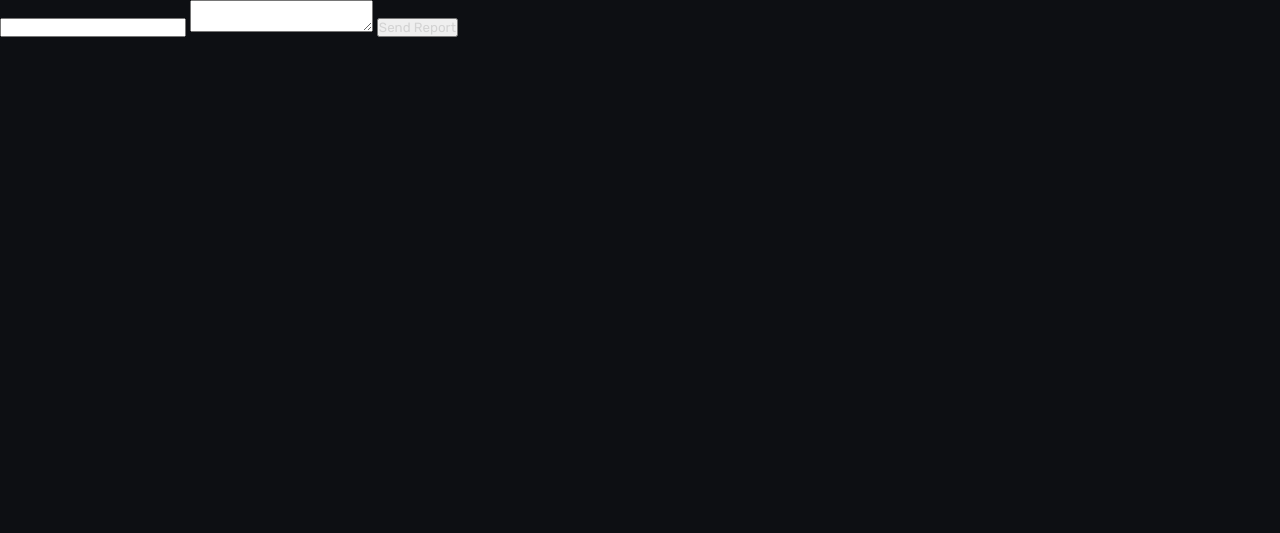
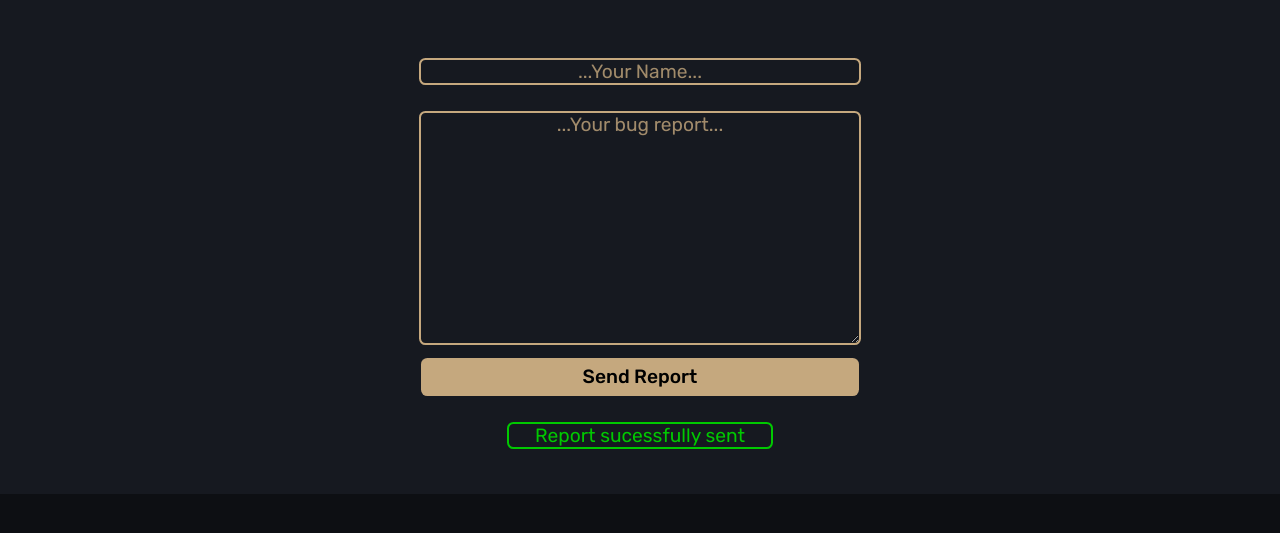
Before and after one commit to vikthyr/youtubeThumbnailGetter, a PHP site: page /views/report.html in a window 1280 px wide. Shown: the part 42-575 px from the top of the page. Run offline with PHP 8.4, Linux system fonts and the light colour scheme; some libraries are stand-ins or nearby versions.

Commit message:
Report Page

```diff
--- a/styles/style.css
+++ b/styles/style.css
@@ -55,7 +55,6 @@ body{
     display: flex;
     font-size: 1.5vw;
     border-bottom: 0.1vw solid var(--lightColor);
-
 }
 
 .header-nav a{
@@ -134,6 +133,8 @@ form{
     display: table;
     width: 100%;
     height: 100%;
+    padding-top: 2vw;
+    padding-bottom: 2vw;
 }
 
 .w33{
@@ -252,3 +253,26 @@ footer{
     background-color: transparent;
     vertical-align: middle;
 }
+
+.report-input{
+    width: 50%;
+    border: var(--borderSize) solid var(--lightColor);
+    border-radius: var(--borderRadiusSize);
+    vertical-align: middle;
+    outline: none;
+    font-size: 1.5vw;
+    text-align: center;
+    background-color: transparent;
+    margin: 1vw;
+}
+
+.report-sent-container{
+    width: 30%;
+    margin-top: 2vw;
+    margin-left: auto;
+    margin-right: auto;
+    font-size: 1.5vw;
+    border-radius: var(--borderRadiusSize);
+    border: var(--borderSize) solid rgb(0, 201, 0);
+    color: rgb(0, 201, 0);
+}
--- a/views/report.html
+++ b/views/report.html
@@ -21,12 +21,28 @@
         </a>
     </nav>
 
-    <form method="post">
-        <input type="text" name="reportSenderName">
-        <textarea name="reportMessage"></textarea>
-        <input type="submit" name="sendReport" value="Send Report">
 
 
-    </form>
+    <section class="main-container">
+        <div class="w33 container-left">
+
+        </div>
+
+        <div class="w33 container-center">
+            <form method="post">
+                <input class="report-input" type="text" name="reportSenderName" placeholder="...Your Name..." required>
+                <textarea rows="10" cols="7" class="report-input" name="reportMessage" placeholder="...Your bug report..." required></textarea>
+                <input class="submit-button" type="submit" name="sendReport" value="Send Report">
+            </form>
+
+            <?php if($reportSent == true){ ?>
+                <div class="report-sent-container">
+                    Report sucessfully sent
+                </div>
+                <?php } ?>
+        </div>
+
+        <div class="w33 container-right"></div>
+    </section>
 </body>
 </html>
```
Also changed, not shown: index.php (+1 -14 lines), report.php (+15 -0 lines).
